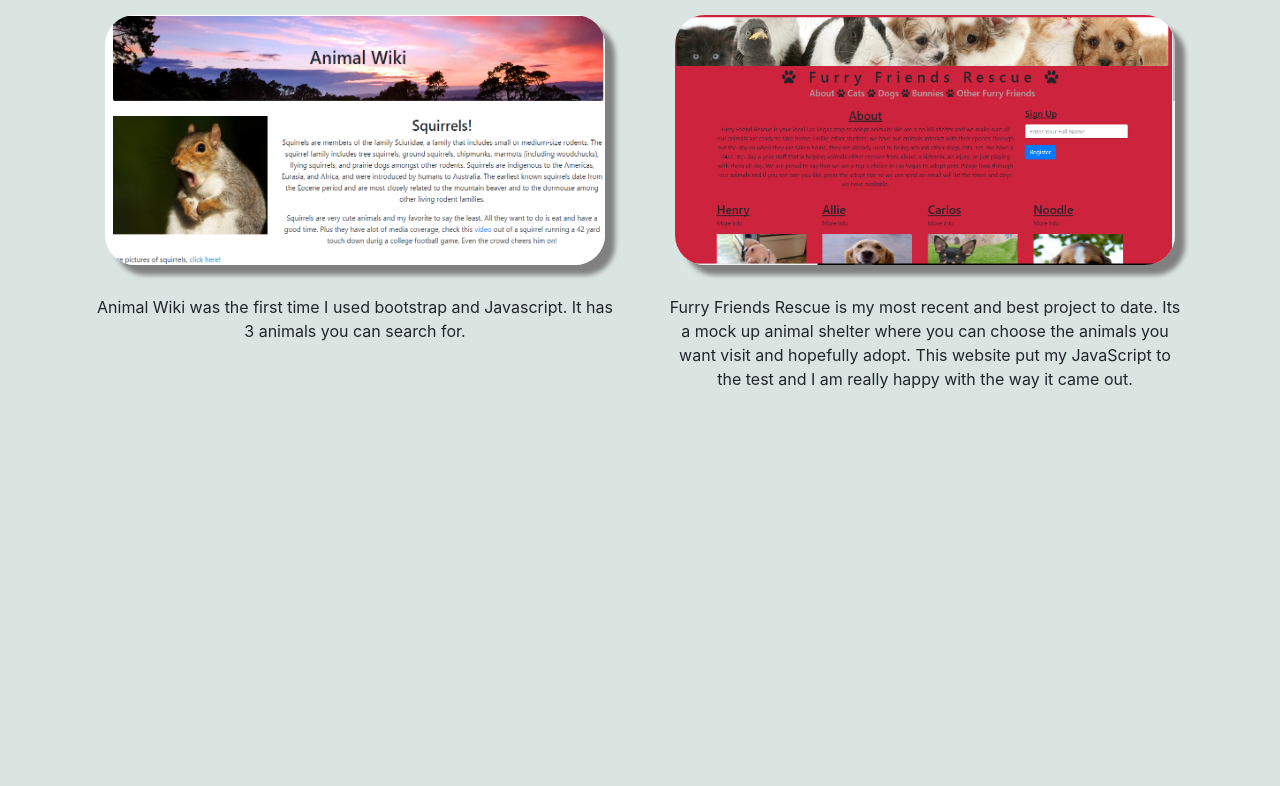
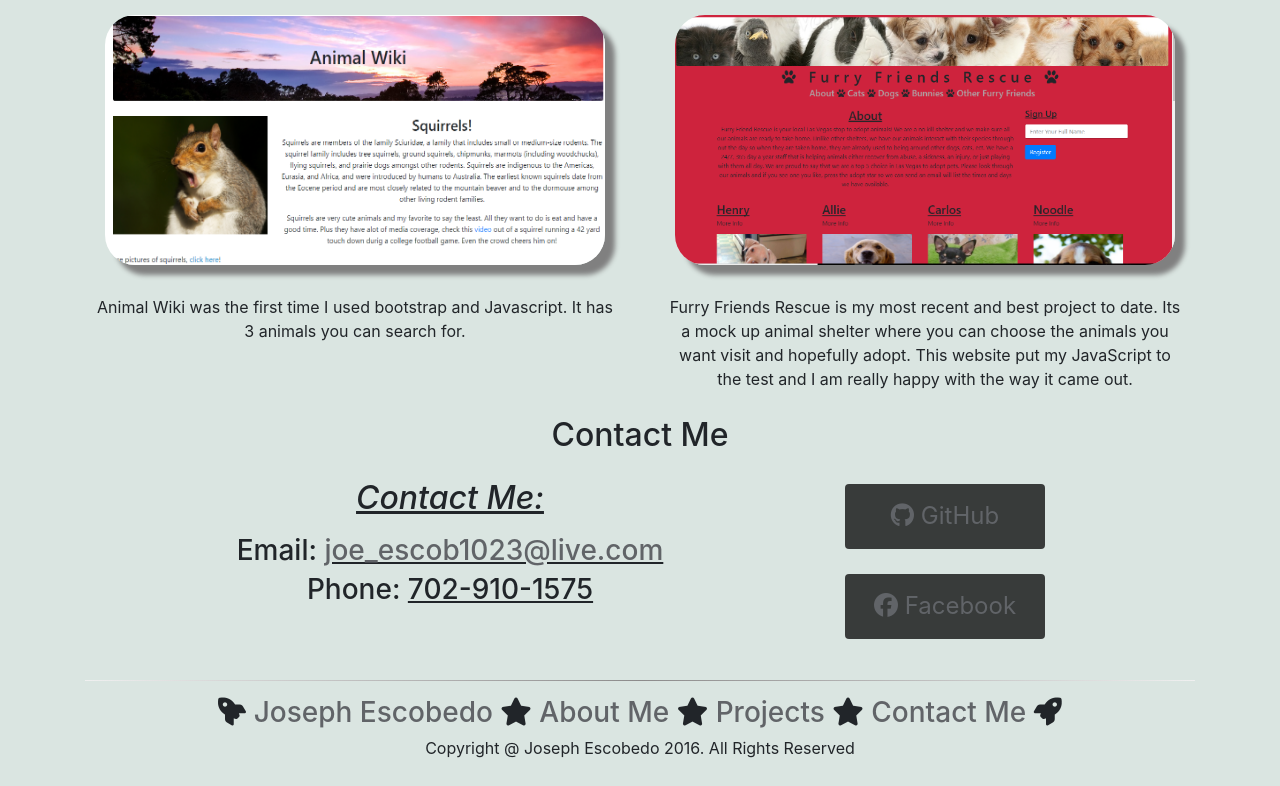
Before and after one commit to joeEscob1023/portfolio, a plain HTML site: page index.html in a window 1280 px wide. Shown: the part 1220-2006 px from the top of the page. Before the commit the page ends 1647 px from the top, so only its background shows below. Drawn offline with nearby package versions, Linux system fonts and the light colour scheme.

Commit message:
add contact info and footer

```diff
--- a/index.html
+++ b/index.html
@@ -10,7 +10,7 @@
 
 </div>
 <div class="container">
-	<h1 class="text-center" id="title"> Joseph Escobedo</h1>
+	<h1 class="text-center" id="title"> Joseph Escobedo</a></h1>
 	<img src="img/me.jpg">
 	<ul class="nav justify-content-center">
   <li class="nav-item">
@@ -60,8 +60,39 @@
 			<p class="text-center websiteDescription">Furry Friends Rescue is my most recent and best project to date. Its a mock up animal shelter where you can choose the animals you want visit and hopefully adopt. This website put my JavaScript to the test and I am really happy with the way it came out.</p>
 		</div>
 	</div>
-</div>
+	<h2 class="text-center" id="contact">Contact Me</h2>
+	<div class="row">
+		<div class="col-md-8">
+			<h2 class="text-center" id="email"><u><em>Contact Me:</em></u></h2>
+				<h3 class="text-center">Email: <u> <a href="mailto:joe_escob1023@live.com" target="_target">joe_escob1023@live.com</a></u></h3>
+				<h3 class="text-center">Phone: <u>702-910-1575</u></h3>
+		</div>
+		<div class="col-md-4 contactInfo">
+<br/>
+      <a class="btn btn-default paddingBTN" href="https://github.com/joeEscob1023" target="_target"><i class="fa fa-github" aria-hidden="true"></i> GitHub</a>
+      <br/>
+      <a class="btn btn-default paddingBTN" href="https://www.facebook.com/joe.escobedo.372" target="_target"><i class="fa fa-facebook-official" aria-hidden="true"></i>
+ Facebook</a>
+    </div>
+  </div>
+  <hr>
+  <div class="footer text-center">
+   <h3>
+      <i class="fa fa-rocket" aria-hidden="true"></i>
+     <a href="#title"> Joseph Escobedo  </a><span class="fa fa-star" aria-hidden="true"></span>
 
+     <a href="#about"> About Me </a><span class="fa fa-star" aria-hidden="true"></span>
+
+
+     <a href="#projects"> Projects </a><span class="fa fa-star"         aria-hidden="true"></span>
+
+     <a href="#contact"> Contact Me </a><span class="fa fa-rocket oneRocket"  aria-hidden="true"></span>
+   </h3>
+   <p>Copyright @ Joseph Escobedo 2016. All Rights Reserved</p>
+  </div>
+	</div>
+
+ <script src="https://use.fontawesome.com/0bdc39386b.js"></script>
 <script src="js/jquery-3.2.1.min.js"></script>
 <script src="js/scripts.js"></script>
 </body>
```
